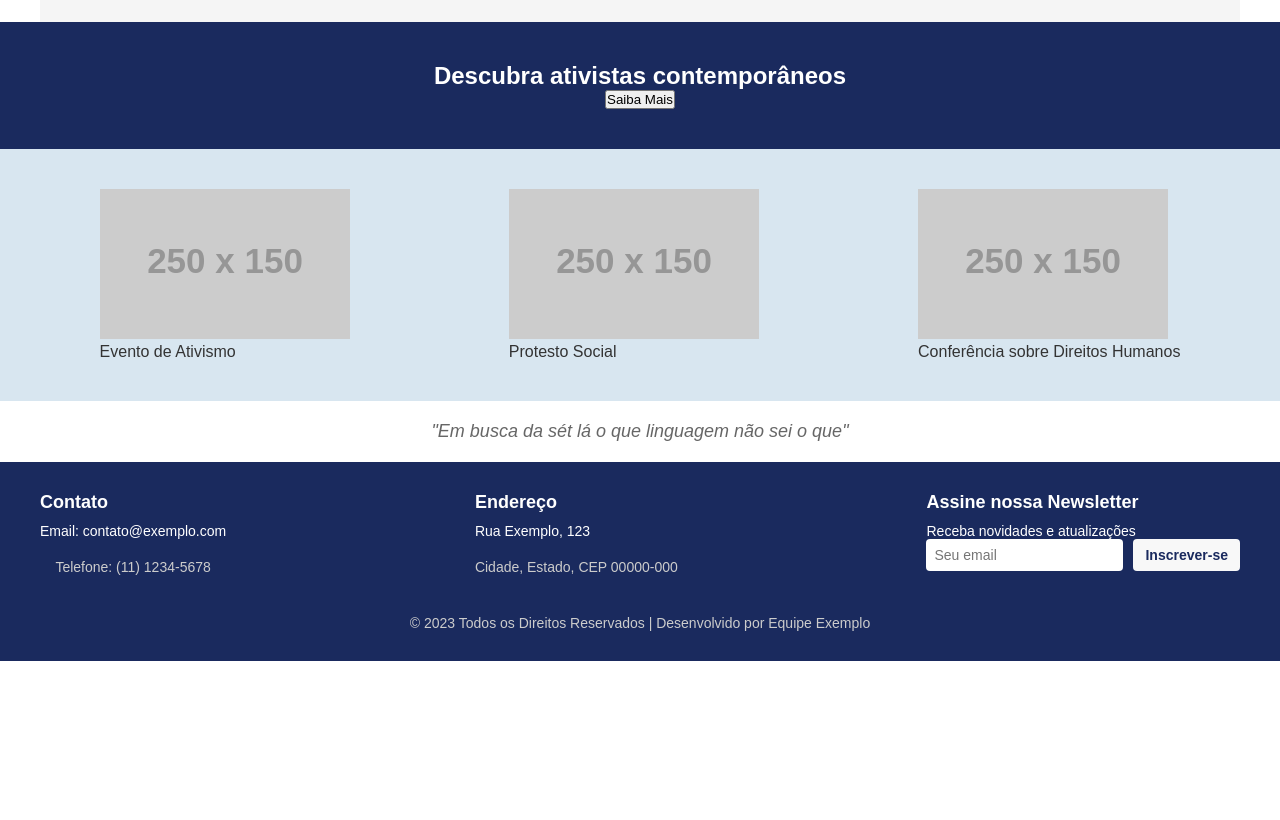
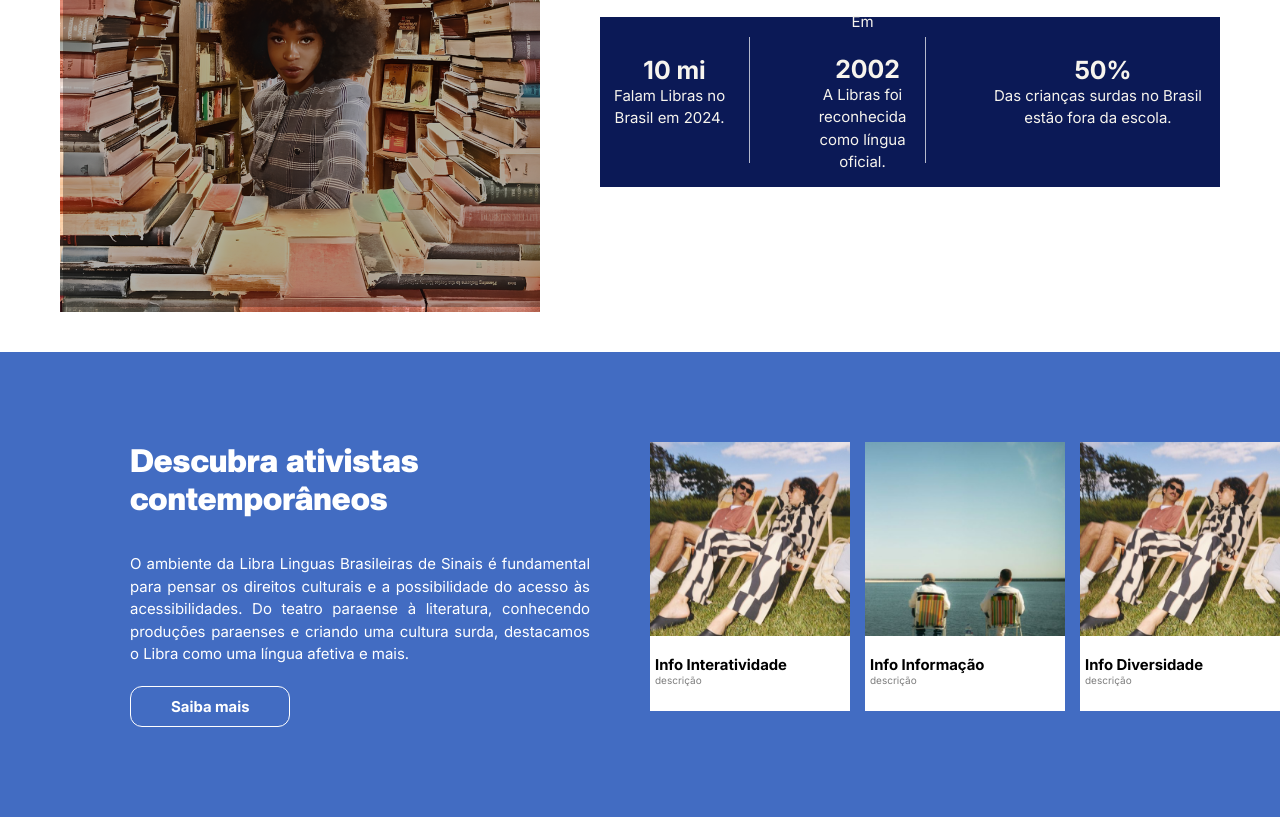
Before and after one commit to Jeffsenai/Semestral, a plain HTML site: page BLOG/teste.html in a window 1280 px wide. Shown: the part 1756-2576 px from the top of the page. Before the commit the page ends 2417 px from the top, so only its background shows below. Drawn offline with Linux system fonts and the light colour scheme; placeholder pictures from the web are drawn by us.

Commit message:
atualizacaoCasa

```diff
--- a/BLOG/style.css
+++ b/BLOG/style.css
@@ -7,22 +7,22 @@
 
 @font-face {
     font-family: "Fonte texto";
-    src: url(Inter-VariableFont_opsz\,wght.ttf);
+    src: url(Fontes/Inter-VariableFont_opsz\,wght.ttf);
 }
 
 @font-face {
     font-family: "Fonte titulo";
-    src: url(Inter_18pt-Bold.ttf);
+    src: url(Fontes/Inter_18pt-Bold.ttf);
 }
 
 @font-face {
     font-family: "Fonte titulo2";
-    src: url(CreatoDisplay-Black.otf);
+    src: url(Fontes/CreatoDisplay-Black.otf);
 }
 
 @font-face {
     font-family: "Fonte titulo3";
-    src: url(CreatoDisplay-Medium.otf);
+    src: url(Fontes/CreatoDisplay-Medium.otf);
 }
 
 body {
@@ -72,7 +72,7 @@ header nav .lupa {
 }
 
 .icone {
-    margin-right: 70px;
+    margin-right: 40px;
 }
 
 
@@ -115,10 +115,19 @@ header nav .lupa {
 
 .titulo-secao {
     text-align: center;
-    font-size: 24px;
-    font-weight: bold;
-    margin: 40px 0;
-    color: #333333;
+    font-size: 35px;
+    margin-top: 60px;
+    margin-bottom: 10px;
+    font-family: "Fonte titulo";
+    color: black;
+}
+
+.titulo p {
+    text-align: center;
+    font-size: 15px;
+    font-family: "Fonte texto";
+    margin-top: 5px;
+    margin-bottom: 40px;
 }
 
 #materias-destaque {
@@ -194,6 +203,7 @@ header nav .lupa {
     position: relative;
     overflow: hidden;
     border-radius: 10px;
+    margin-bottom: 100px;
 }
 
 .img-box img {
@@ -289,12 +299,6 @@ header nav .lupa {
     font-weight: 550;
 }
 
-
-
-
-
-
-
 /* TERMINA AQUI!!!!!! */
 
 
@@ -305,39 +309,63 @@ header nav .lupa {
     display: flex;
     justify-content: space-between;
     padding: 40px 20px;
-    background-color: #F5F5F5;
     max-width: 1200px;
     margin: 0 auto;
 }
 
 #ativistas img {
-    max-width: 400px;
-    border-radius: 8px;
+    margin-right: 60px;
 }
 
 .info-ativistas h2 {
-    font-size: 24px;
+    font-size: 35px;
     margin-bottom: 20px;
-    color: #333333;
+    font-family: "Fonte titulo2";
+    color: black;
 }
 
 .info-ativistas p {
     font-size: 16px;
     margin-bottom: 20px;
-    color: #666666;
+    color: black;
+    text-align: justify;
+    line-height: 1.5;
+    font-family: "Fonte texto";
 }
 
 .estatisticas {
     display: flex;
-    gap: 30px;
+
+    background-color: #0B1956;
+    height: 170px;
+    max-width: 850px;
+    align-items: center;
+    justify-content: center;
+     }
+
+
+
+
+.estatistica h3{
+    color: #F7F4ED;
+    font-family: "Fonte titulo";
+    font-size: 25px;
+}
+
+.estatistica p{
+    color: #F7F4ED;
+    font-family: "Fonte texto";
+    font-size: 15px;
+    text-align: center;
+    margin-right: 10px;
 }
 
 .estatistica {
-    background-color: #1A2A5E;
-    color: white;
-    padding: 20px;
     text-align: center;
-    border-radius: 8px;
+    display: flex;
+    flex-direction: column;
+    align-items: center;
+    max-width: 75%;
 }
 
 #citacoes {
@@ -354,61 +382,183 @@ header nav .lupa {
     background-color: #D8E6F0;
 }
 
-#citacao-rodape {
-    text-align: center;
-    font-style: italic;
-    padding: 20px;
-    font-size: 18px;
-    color: #666666;
+
+
+
+
+
+
+
+.principal {
+    display: flex;
+    flex-direction: column;
+    align-items: center;
+    background-color: #426CC2;
+    color: white;
   }
 
-footer {
-    background-color: #1A2A5E;
-    color: white;
-    padding: 30px 20px;
+
+  .ativistas {
+    display: flex;
+    justify-content: space-between;
+    align-items: flex-start;
+    padding-top: 90px;
+    padding-bottom: 90px;
+    margin-left: 130px;
+    max-width: 1400px;
+
+
   }
 
-.footer-container {
-    display: flex;
-    justify-content: space-between;
-    max-width: 1200px;
-    margin: 0 auto;
-    padding-bottom: 20px;
+  .texto-ativistas {
+    max-width: 50%;
+    padding-right: 20px;
   }
 
-footer h3 {
-    font-size: 18px;
-    margin-bottom: 10px;
+  .texto-ativistas h1 {
+    font-size: 32px;
+    font-weight: bold;
+    font-family: "Fonte titulo2";
+    margin-bottom: 35px;
+    text-align: left;
   }
 
-footer p, footer form input, footer form button {
-    font-size: 14px;
+  .texto-ativistas p {
+    font-size: 15px;
+    margin-bottom: 20px;
+    text-align: justify;
+    font-family: "Fonte texto";
+    margin-right: 40px;
+    line-height: 1.5;
   }
 
-footer form {
-    display: flex;
-    gap: 10px;
+  .texto-ativistas button {
+    background: transparent;
+    border: 1px solid white;
+    border-radius: 12px;
+    color: white;
+    padding: 10px 40px;
+    cursor: pointer;
+    font-family: "Fonte titulo";
+    font-size: 15px;
   }
 
-footer form input {
-    padding: 8px;
-    border: none;
-    border-radius: 4px;
+
+  .informacoes {
+    display: flex;
+    gap: 15px;
   }
 
-footer form button {
-    background-color: #f8f8f8;
-    color: #1A2A5E;
-    border: none;
-    padding: 8px 12px;
-    border-radius: 4px;
-    cursor: pointer;
-    font-weight: bold;
+
+  .item {
+    background-color: white;
+    color: black;
+    text-align: center;
+    width: 200px;
   }
 
-footer p:last-child {
+  .item img {
+    width: 100%;
+    height: auto;
+  }
+
+  .item h3 {
+    font-size: 15px;
+    font-family: "Fonte titulo";
+    text-align: left;
+    margin-left: 5px;
+    margin-top: 15px;
+}
+
+  .item p {
+    font-size: 10px;
+    font-family: "Fonte texto";
+    color: #7E7E7E;
+    text-align: left;
+    margin-left: 5px;
+    margin-bottom: 25px;
+  }
+
+
+
+
+
+  .citacao {
+    font-style: italic;
     text-align: center;
-    font-size: 14px;
-    color: #cccccc;
-    margin-top: 20px;
+    justify-content: center;
+    align-items: center;
+    justify-items: center;
+    font-size: 30px;
+    padding: 40px;
+    color: black;
+    width: 100%;
+    margin-top: 90px;
+    margin-bottom: 90px;
   }
+
+  .citacao span {
+    color: #696969;
+    font-size: 15px;
+  }
+
+
+
+
+
+  .rodape {
+    background-color: #0B1956;
+    color: white;
+    display: flex;
+    justify-content: space-around;
+    padding: 50px;
+    width: 100%;
+    text-align: center;
+  }
+
+  .links, .newsletter, .contato {
+    max-width: 200px;
+  }
+
+  .links a {
+    display: block;
+    color: white;
+    margin: 5px 0;
+    text-decoration: none;
+    font-family: "Fonte texto";
+
+
+  }
+
+  .newsletter p {
+    font-size: 16px;
+  }
+
+  .newsletter form {
+    display: flex;
+    flex-direction: column;
+    align-items: center;
+  }
+
+  .newsletter input[type="email"] {
+    padding: 5px;
+    margin: 10px 0;
+    width: 80%;
+  }
+
+  .newsletter button {
+    padding: 8px 16px;
+    background-color: white;
+    color: #0d173a;
+    border: none;
+    cursor: pointer;
+  }
+
+  .contato p {
+    margin: 5px 0;
+  }
+
+  .faixa {
+    background-color: #081446;
+    height: 50px;
+  }
--- a/BLOG/teste.html
+++ b/BLOG/teste.html
@@ -11,14 +11,14 @@
 
     <header>
         <div class="container">
-            <img src="Group 4.png" alt="">
+            <img src="Imagens/logo.png" alt="">
             <nav>
                 <a href="#">Início</a>
                 <a href="#">Cursos</a>
                 <a href="#">Login</a>
 
-               <img class="icone" src="lupa.png" alt="">
-               <img class="icone1"src="menu.png" alt="">
+                <a href=""><img class="icone" src="Icones/lupa.png" alt=""></a>
+               <a href=""><img class="icone" src="Icones/menu.png" alt=""></a>
             </nav>
         </div>
     </header>
@@ -32,11 +32,11 @@
             <p>Adquira conhecimento, encontre curiosidades e compartilhe informações e vivências!</p>
             <button>Saiba Mais</button>
         </div>
-        <img src="image.png" alt="Imagem de pessoas lendo em grupo">
+        <img src="Imagens/image.png" alt="Imagem de pessoas lendo em grupo">
     </section>
 
 
-     <div titulo>
+     <div class="titulo">
     <h2 class="titulo-secao">Matérias em destaque</h2>
     <p>Adquira conhecimento, encontre curiosidades e compartilhe informações e vivências!</p>
 </div>
@@ -45,7 +45,7 @@
         <div id="materias-destaque">
             <div class="materia">
                 <div class="img-box">
-                    <img src="imagem1.png" alt="Imagem de livros em prateleira">
+                    <img src="Imagens/blocoEsquerda.png" alt="Imagem de livros em prateleira">
                     <div class="overlay">
                     <h3 class="titulo1">Afinal, o que <br> é a literatura surda?</h3>
                     </div>
@@ -63,7 +63,7 @@
 
             <div class="materia">
                 <div class="img-box">
-                    <img src="imagem2.png" alt="Imagem de livros em prateleira">
+                    <img src="Imagens/blocoMeio.png" alt="Imagem de livros em prateleira">
                     <div class="overlay">
                     <h3 class="titulo1">A Harmonia das Sete<br> artes</h3>
                     </div>
@@ -78,7 +78,7 @@
 
                 <div class="materia">
                     <div class="img-box">
-                        <img src="imagem3.png" alt="Imagem de livros em prateleira">
+                        <img src="Imagens/blocoDireita.png" alt="Imagem de livros em prateleira">
                         <div class="overlay">
                         <h3 class="titulo1">Os graus de surdez<br> Você conhece todos?</h3>
                         </div>
@@ -93,79 +93,103 @@
         </div>
     </div>
 
+
+
     <section id="ativistas">
-        <img src="https://placehold.co/400x400" alt="Pessoa lendo em uma biblioteca">
+        <img src="Imagens/ativista.png" alt="Pessoa lendo em uma biblioteca">
         <div class="info-ativistas">
-            <h2>Descubra ativistas contemporâneos</h2>
-            <p>Conheça a história e o impacto de ativistas que estão mudando o mundo. Entenda como suas ações e ideias estão transformando a sociedade.</p>
+            <h2>Descubra ativistas <br>contemporâneos</h2>
+            <p>O ativismo das Libras (Língua Brasileira de Sinais) é fundamental para garantir os direitos e a inclusão da comunidade surda na sociedade. Ele busca promover a acessibilidade, combater preconceitos e preservar a cultura surda, destacando a Libras como uma língua legítima e rica. Além disso, o ativismo é essencial para a conscientização sobre a importância da educação bilíngue e do reconhecimento dos surdos como parte integrante da diversidade cultural do Brasil, contribuindo para um ambiente mais justo e igualitário.</p>
             <div class="estatisticas">
                 <div class="estatistica">
-                    <h3>10 mil</h3>
-                    <p>Artigos Publicados</p>
+                    <h3>10 mi</h3>
+                    <p>Falam Libras no Brasil em 2024.</p>
                 </div>
+                <div class="linha"><img src="Line 6.png" alt=""></div>
                 <div class="estatistica">
+                    <p>Em</p>
                     <h3>2002</h3>
-                    <p>Ano de Fundação</p>
+                    <p>A Libras foi reconhecida<br>como língua oficial.</p>
             </div>
+                <div class="linha"><img src="Line 6.png" alt=""></div>
                 <div class="estatistica">
                     <h3>50%</h3>
-                    <p>Crescimento Anual</p>
+                    <p>Das crianças surdas no Brasil estão fora da escola.</p>
             </div>
             </div>
         </div>
     </section>
 
 
-    <section id="citacoes">
-        <h2>Descubra ativistas contemporâneos</h2>
-        <button>Saiba Mais</button>
+    <section class="principal">
+        <div class="ativistas">
+          <div class="texto-ativistas">
+            <h1>Descubra ativistas <br>contemporâneos</h1>
+            <p>O ambiente da Libra Linguas Brasileiras de Sinais é fundamental para pensar os direitos culturais e a possibilidade do acesso às acessibilidades. Do teatro paraense à literatura, conhecendo produções paraenses e criando uma cultura surda, destacamos o Libra como uma língua afetiva e mais.</p>
+            <button>Saiba mais</button>
+          </div>
+
+          <div class="informacoes">
+            <div class="item">
+              <img src="Imagens/imagem.png" alt="Info Interatividade">
+              <h3>Info Interatividade</h3>
+              <p>descrição</p>
+            </div>
+            <div class="item">
+              <img src="Imagens/image (1).png" alt="Info Informação">
+              <h3>Info Informação</h3>
+              <p>descrição</p>
+            </div>
+            <div class="item">
+              <img src="Imagens/imagem.png" alt="Info Diversidade">
+              <h3>Info Diversidade</h3>
+              <p>descrição</p>
+            </div>
+          </div>
+        </div>
     </section>
 
 
-    <div id="artigos-relacionados">
-        <div class="artigo-relacionado">
-            <img src="https://placehold.co/250x150" alt="Imagem de pessoas reunidas">
-            <p>Evento de Ativismo</p>
-        </div>
-        <div class="artigo-relacionado">
-            <img src="https://placehold.co/250x150" alt="Imagem de protesto ao ar livre">
-            <p>Protesto Social</p>
-        </div>
-        <div class="artigo-relacionado">
-            <img src="https://placehold.co/250x150" alt="Imagem de conferência">
-            <p>Conferência sobre Direitos Humanos</p>
-        </div>
+
+
+        <div class="citacao">
+          <p>ㅤㅤㅤㅤㅤㅤㅤㅤㅤㅤㅤ“Ouça com os olhos,ㅤㅤㅤㅤㅤㅤㅤㅤㅤㅤㅤㅤㅤㅤㅤㅤㅤ<br> ㅤㅤfale com as mãos” <br><span class="autor"> ~Ramalho Segala</span></p>
         </div>
 
-    <!-- Citação de Rodapé -->
-    <div id="citacao-rodape">
-        "Em busca da sét lá o que linguagem não sei o que"
+
+
+
+
+        <footer class="rodape">
+          <div class="links">
+            <a href="#">Sobre nós</a>
+            <a href="#">Contato</a>
+            <a href="#">Blog</a>
+            <a href="#">Chat</a>
+            <a href="#">Dicionário</a>
+            <a href="#">Jogos</a>
           </div>
 
-    <!-- Rodapé -->
-    <footer>
-        <div class="footer-container">
-            <div class="footer-contact">
-                <h3>Contato</h3>
-                <p>Email: contato@exemplo.com</p>
-                <p>Telefone: (11) 1234-5678</p>
-            </div>
-            <div class="footer-address">
-                <h3>Endereço</h3>
-                <p>Rua Exemplo, 123</p>
-                <p>Cidade, Estado, CEP 00000-000</p>
-            </div>
-            <div class="footer-newsletter">
-                <h3>Assine nossa Newsletter</h3>
-                <p>Receba novidades e atualizações</p>
-                <form action="#">
-                    <input type="email" placeholder="Seu email" required>
-                    <button type="submit">Inscrever-se</button>
+          <div class="newsletter">
+            <p>Inscreva-se em nosso newsletter e receba todas as <br>novidades</p>
+            <form>
+              <input type="email" placeholder="Email">
+              <button type="submit">Enviar</button>
             </form>
           </div>
+
+          <div class="contato">
+            <p>Contate-nos</p>
+            <p>(11) 93211 - 7232</p>
+            <p>librasparatodos@gmail.com</p>
+            <p>R. Francisco A Zeiler, 20 - Ferraz de Vasconcelos </p>
+            <p>@librasparatodos</p>
           </div>
-        <p>© 2023 Todos os Direitos Reservados | Desenvolvido por Equipe Exemplo</p>
         </footer>
+      </section>
+
+      <section class="faixa"></section>
+
 
 </body>
 </html>
```
Also changed, not shown: BLOG/Fontes/CreatoDisplay-Black.otf (renamed from BLOG/CreatoDisplay-Black.otf), BLOG/Fontes/CreatoDisplay-Medium.otf (renamed from BLOG/CreatoDisplay-Medium.otf), BLOG/Fontes/Inter-VariableFont_opsz,wght.ttf (renamed from BLOG/Inter-VariableFont_opsz,wght.ttf), BLOG/Fontes/Inter_18pt-Bold.ttf (renamed from BLOG/Inter_18pt-Bold.ttf), BLOG/Icones/lupa.png (renamed from BLOG/lupa.png), BLOG/Icones/menu.png (renamed from BLOG/menu.png), BLOG/Imagens/ativista.png (added), BLOG/Imagens/blocoDireita.png (renamed from BLOG/imagem3.png), BLOG/Imagens/blocoEsquerda.png (renamed from BLOG/imagem1.png), BLOG/Imagens/blocoMeio.png (renamed from BLOG/imagem2.png), BLOG/Imagens/image (1).png (added), BLOG/Imagens/image (2).png (added), BLOG/Imagens/image.png (renamed from BLOG/image.png), BLOG/Imagens/imagem.png (added), 2 more files. Lines whose indentation alone changed are shown as unchanged.
